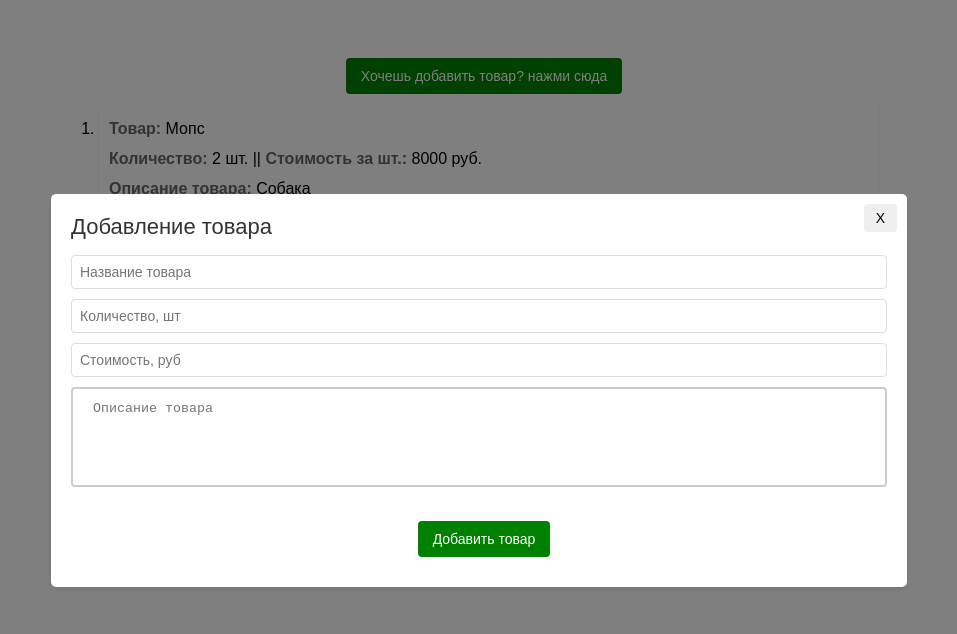
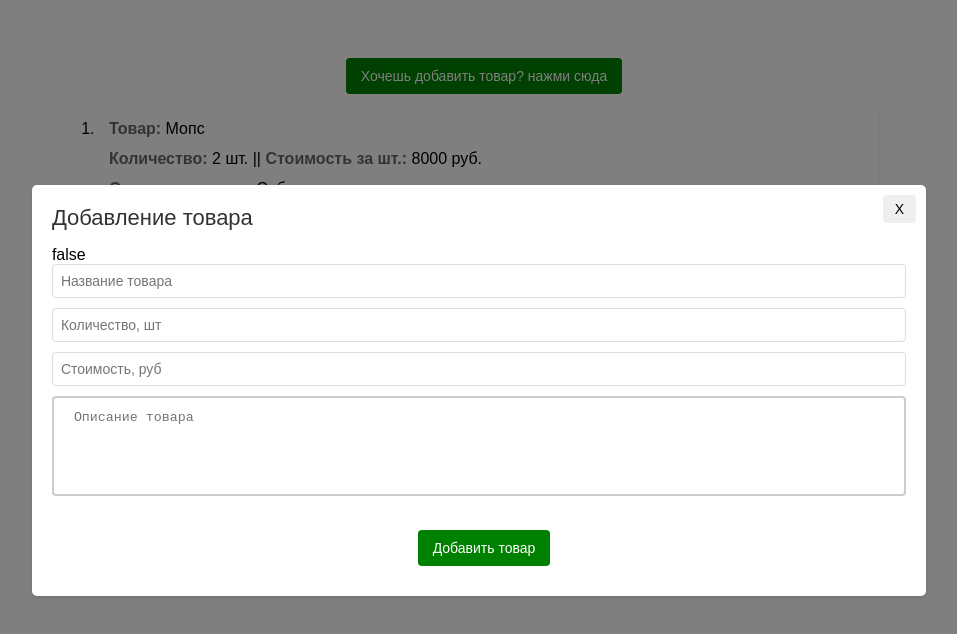
Before and after one commit to Madridka/KSF-16, a Vue app: page / in a window 1280 px wide. Both pictures are taken after a click on the button "Хочешь добавить товар? нажми сюда". Shown: the top 634 px of the page, without its empty margins (161-1118 px from the left). Built offline with nearby package versions, Linux system fonts and the light colour scheme.

Commit message:
fix: move disable from computed app.vue to addform.vue computed

```diff
--- a/src/App.vue
+++ b/src/App.vue
@@ -6,7 +6,6 @@
       :order="order"
       formTitle="Добавление товара"
       @add-product="addProduct"
-      :is-disabled="isDisabled"
     />
 
     <div class="btn-center">
@@ -123,14 +122,7 @@ export default {
   },
 
   computed: {
-    isDisable() {
-      return (
-        this.title !== "" &&
-        this.price !== "" &&
-        this.count !== "" &&
-        this.description !== ""
-      );
-    },
+
   },
 };
 </script>
--- a/src/components/addForm.vue
+++ b/src/components/addForm.vue
@@ -1,7 +1,14 @@
 <template>
   <div class="modal" v-if="isVisible">
-    <form @submit.prevent="addNewProduct(); closeModal();" class="container modal-content">
+    <form
+      @submit.prevent="
+        addNewProduct();
+        closeModal();
+      "
+      class="container modal-content"
+    >
       <p>{{ formTitle }}</p>
+      {{ isDisabled }}
       <input type="text" v-model="title" placeholder="Название товара" />
       <input type="number" v-model="count" placeholder="Количество, шт" />
       <input type="number" v-model="price" placeholder="Стоимость, руб" />
@@ -12,7 +19,9 @@
       />
       <br />
       <div class="btn-center">
-        <button :disabled="isDisabled" class="btn btn-add">Добавить товар</button>
+        <button :disabled="!isDisabled" class="btn btn-add">
+          Добавить товар
+        </button>
         <button class="btn btn-close" @click="closeModal">Х</button>
       </div>
     </form>
@@ -20,8 +29,6 @@
 </template>
 
 <script>
-
-
 export default {
   name: "addForm",
   components: {},
@@ -45,9 +52,6 @@ export default {
       type: Boolean,
       default: false,
     },
-    isDisabled: {
-      type: Boolean,
-    },
   },
   methods: {
     addNewProduct() {
@@ -69,7 +73,16 @@ export default {
     },
   },
 
-  computed: {},
+  computed: {
+    isDisabled() {
+      return (
+        this.title !== "" &&
+        this.price !== "" &&
+        this.count !== "" &&
+        this.description !== ""
+      );
+    },
+  },
 };
 </script>
 
```
